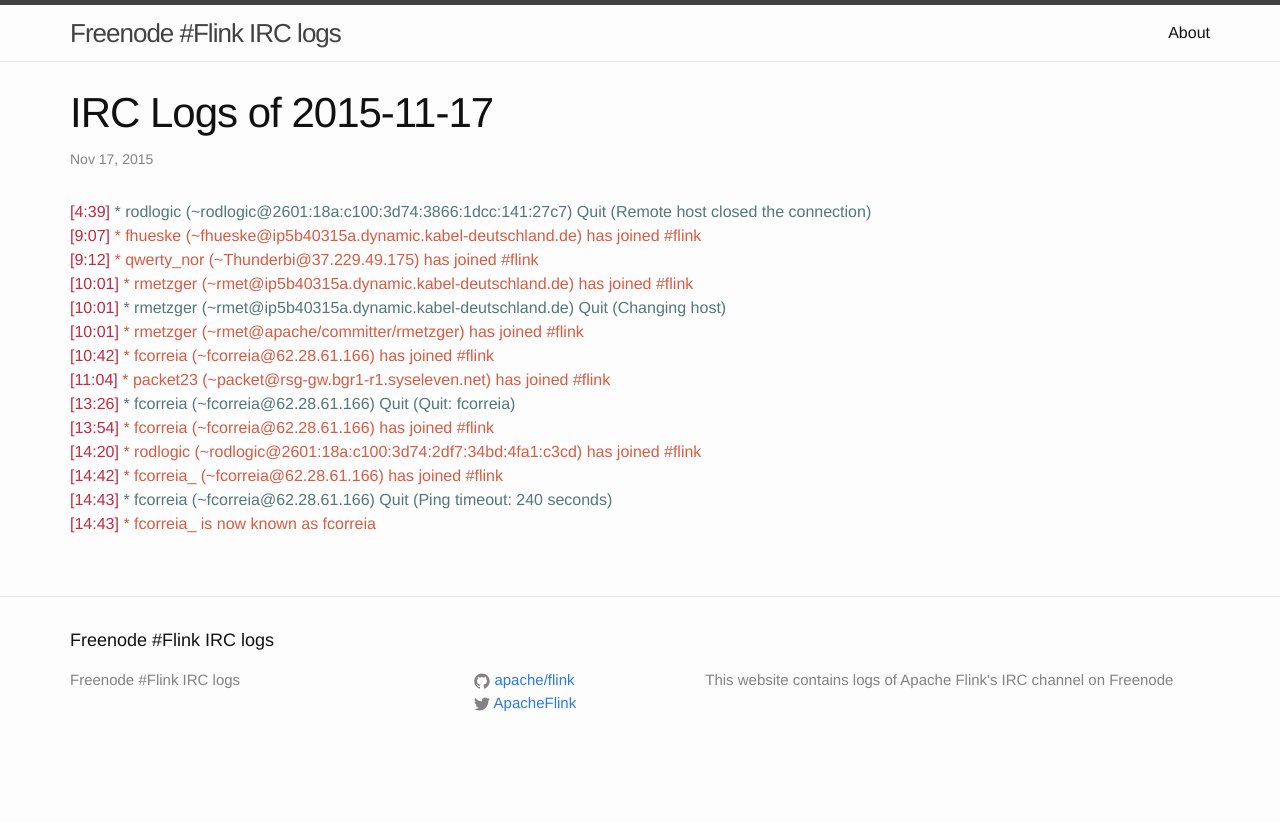
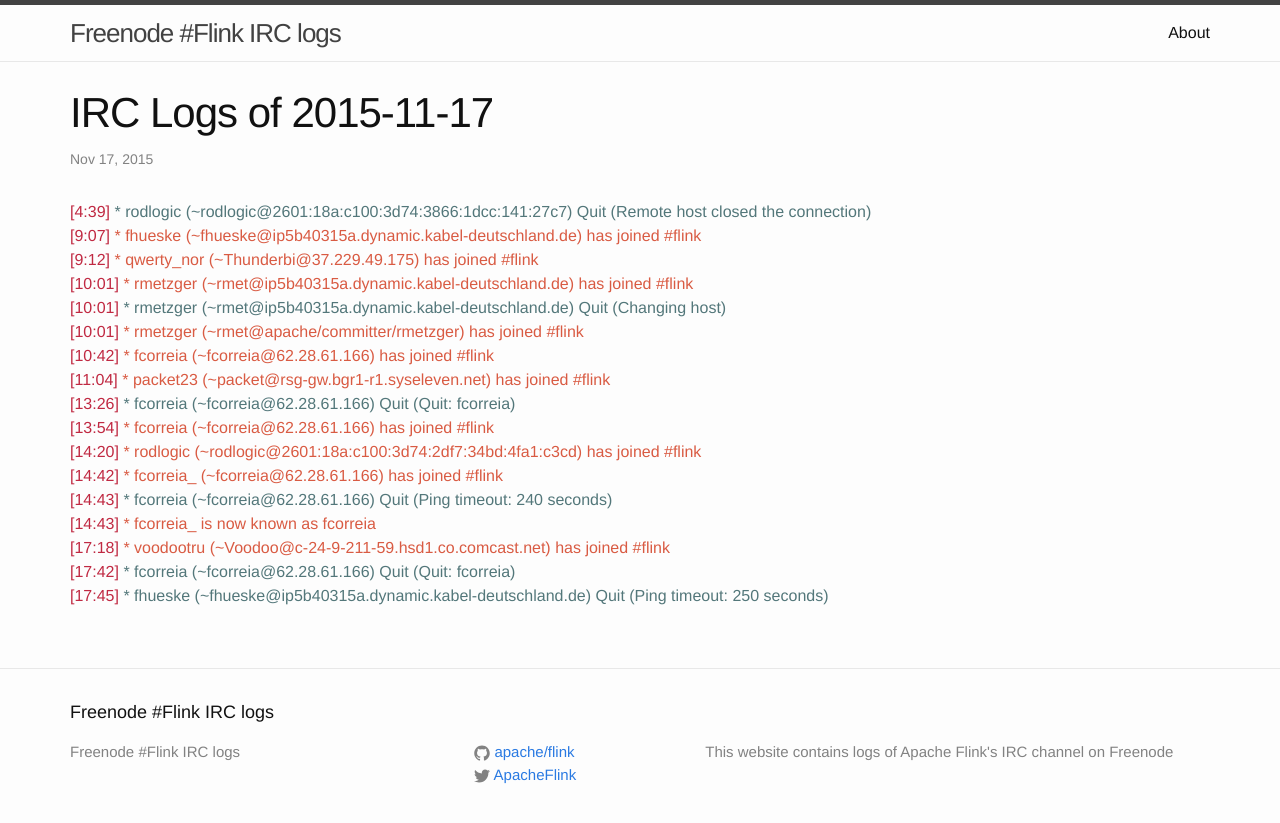
Before and after one commit to flink-irc-logs/flink-irc-logs.github.io, a Jekyll site: the page built from _posts/2015-11-17-logs.markdown, in a window 1280 px wide. Shown: the top 823 px of the page. Built offline with Jekyll 4.4.1, drawn with Linux system fonts in a browser that asks for light colours.

Commit message:
Update of the logs on Tue Nov 17 18:22:00 CET 2015

```diff
--- a/_posts/2015-11-17-logs.markdown
+++ b/_posts/2015-11-17-logs.markdown
@@ -18,3 +18,6 @@
 <span class="irc-date">[14:42]</span> <span class="irc-green">* fcorreia_ (~fcorreia@62.28.61.166) has joined #flink</span><br />
 <span class="irc-date">[14:43]</span> <span class="irc-navy">* fcorreia (~fcorreia@62.28.61.166) Quit (Ping timeout: 240 seconds)</span><br />
 <span class="irc-date">[14:43]</span> <span class="irc-green">* fcorreia_ is now known as fcorreia</span><br />
+<span class="irc-date">[17:18]</span> <span class="irc-green">* voodootru (~Voodoo@c-24-9-211-59.hsd1.co.comcast.net) has joined #flink</span><br />
+<span class="irc-date">[17:42]</span> <span class="irc-navy">* fcorreia (~fcorreia@62.28.61.166) Quit (Quit: fcorreia)</span><br />
+<span class="irc-date">[17:45]</span> <span class="irc-navy">* fhueske (~fhueske@ip5b40315a.dynamic.kabel-deutschland.de) Quit (Ping timeout: 250 seconds)</span><br />
```
